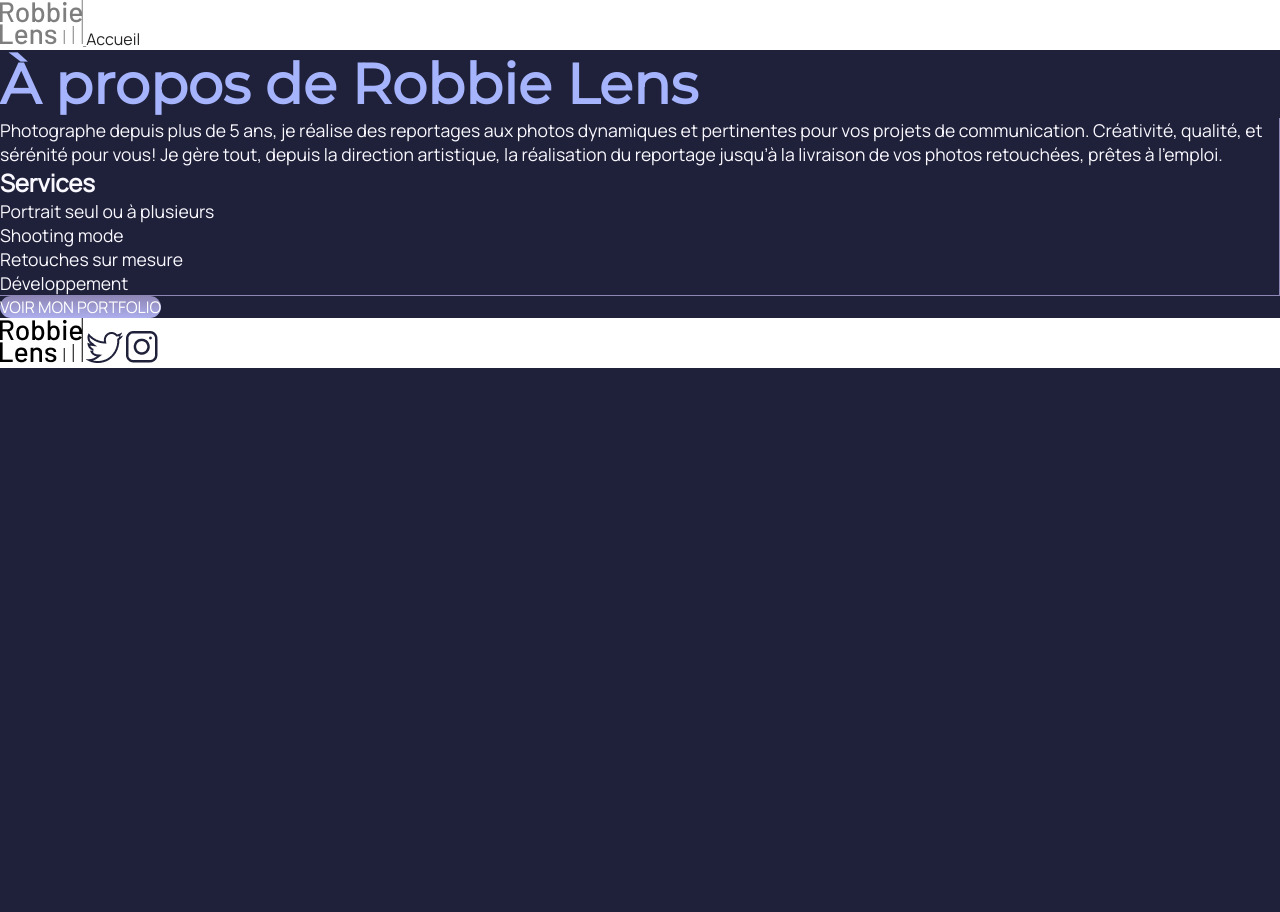
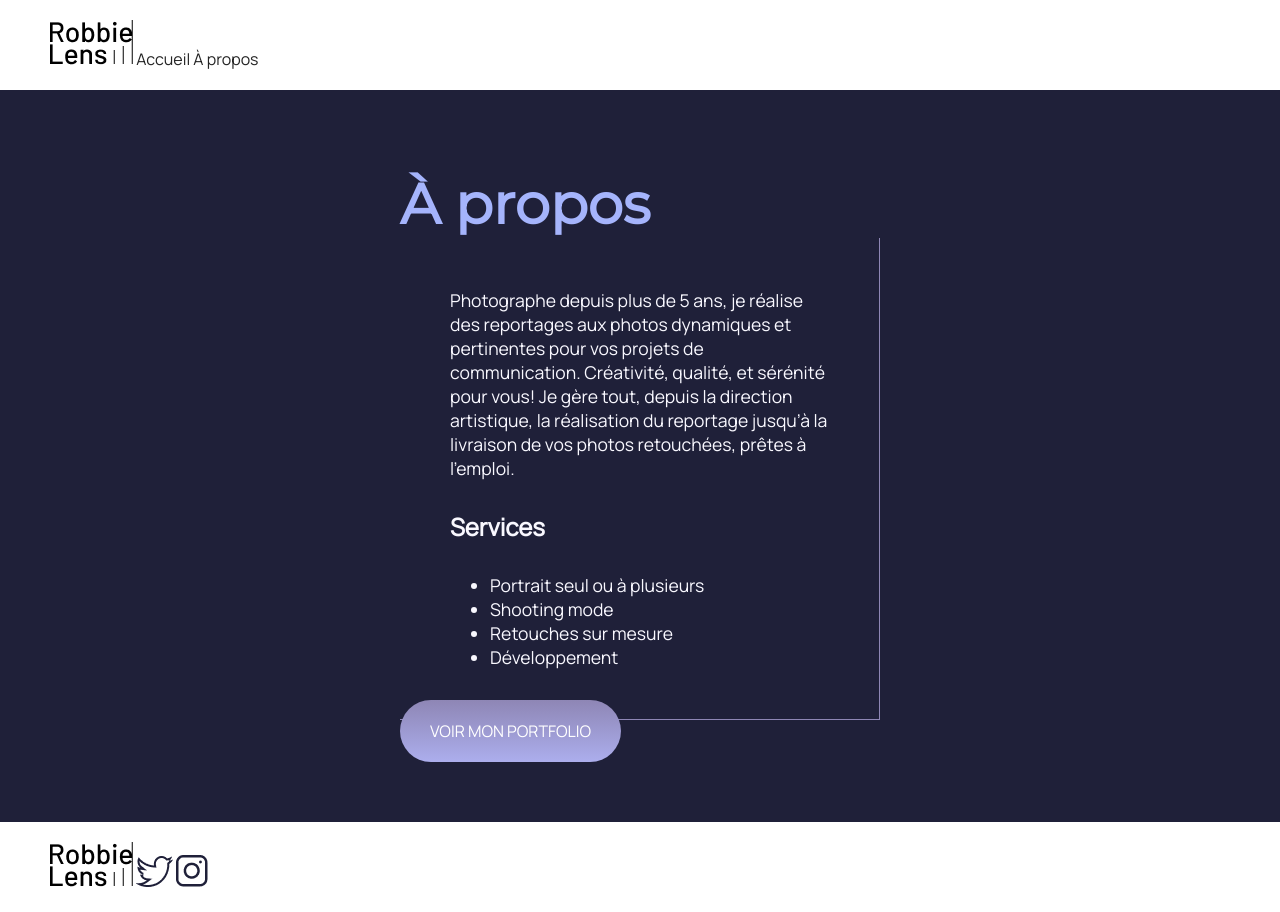
Before and after one commit to Anth0-12/Portfolio-photographe-OpenClassrooms, a plain HTML site: page a-propos.html in a window 1280 px wide. Before the commit the page ends 800 px from the top, so only its background shows below. Drawn offline with Linux system fonts and the light colour scheme.

Commit message:
mise en page css

```diff
--- a/a-propos.html
+++ b/a-propos.html
@@ -11,18 +11,28 @@
 </head>
 
 <body>
-  <div class="entete">
+  <header>
+    <nav>
       <a href="index.html" class="lien-icone">
         <img src="images/logo.png" alt="Logo Robbie Lens">
       </a>
       <a href="index.html">Accueil</a>
-  </div>
-  <h1>À propos de Robbie Lens</h1>
+      <a href="a-propos.html">À propos</a>
+    </nav>
+  </header>
+  <main class="a-propos-main">
+    <section>
+
+      <h1>À propos</h1>
       <div class="carre-contenu">
         <p>
-      Photographe depuis plus de 5 ans, je réalise des reportages aux photos dynamiques et pertinentes pour vos
-      projets de communication. Créativité, qualité, et sérénité pour vous! Je gère tout, depuis la direction
-      artistique, la réalisation du reportage jusqu’à la livraison de vos photos retouchées, prêtes à l’emploi.
+          Photographe depuis plus de 5 ans, je réalise des reportages aux photos dynamiques et pertinentes
+          pour
+          vos
+          projets de communication. Créativité, qualité, et sérénité pour vous! Je gère tout, depuis la
+          direction
+          artistique, la réalisation du reportage jusqu’à la livraison de vos photos retouchées, prêtes à
+          l’emploi.
         </p>
         <h2>Services</h2>
         <ul>
@@ -35,8 +45,9 @@
       <div>
         <a href="" class="cta">VOIR MON PORTFOLIO</a>
       </div>
-
-  <div class="pied-de-page">
+    </section>
+  </main>
+  <footer>
     <a href="index.html" class="lien-icone">
       <img src="images/logo.png" alt="Logo Robbie Lens">
     </a>
@@ -46,7 +57,7 @@
     <a target="_blank" href="https://www.instagram.com/" class="lien-icone">
       <img src="images/instagram.png" alt="Logo Instagram">
     </a>
-  </div>
+  </footer>
 </body>
 
 </html>
--- a/style.css
+++ b/style.css
@@ -1,6 +1,5 @@
 * {
   margin: 0;
-  padding: 0;
 }
 
 body {
@@ -35,15 +34,17 @@ li {
   color: #f9f8ff;
 }
 
-.entete,
-.pied-de-page {
+header,
+footer {
   background-color: white;
+  padding: 20px 50px;
 }
 
 .cta {
   background: linear-gradient(#8e86b5, #acaeed);
   color: white;
   border-radius: 50px;
+  padding: 20px 30px;
 }
 
 a:hover {
@@ -62,4 +63,22 @@ a:hover {
 .carre-contenu {
   border-right: 1px solid #8e86b5;
   border-bottom: 1px solid #8e86b5;
+  padding: 50px;
 }
+
+.carre-contenu h2 {
+  margin-top: 30px;
+}
+
+.carre-contenu ul {
+  margin-top: 30px;
+}
+
+section {
+  padding: 80px;
+}
+
+.a-propos-main {
+  width: 50%;
+  margin: auto;
+}
```
Also changed, not shown: index.html (+12 -5 lines). Lines whose indentation alone changed are shown as unchanged.
